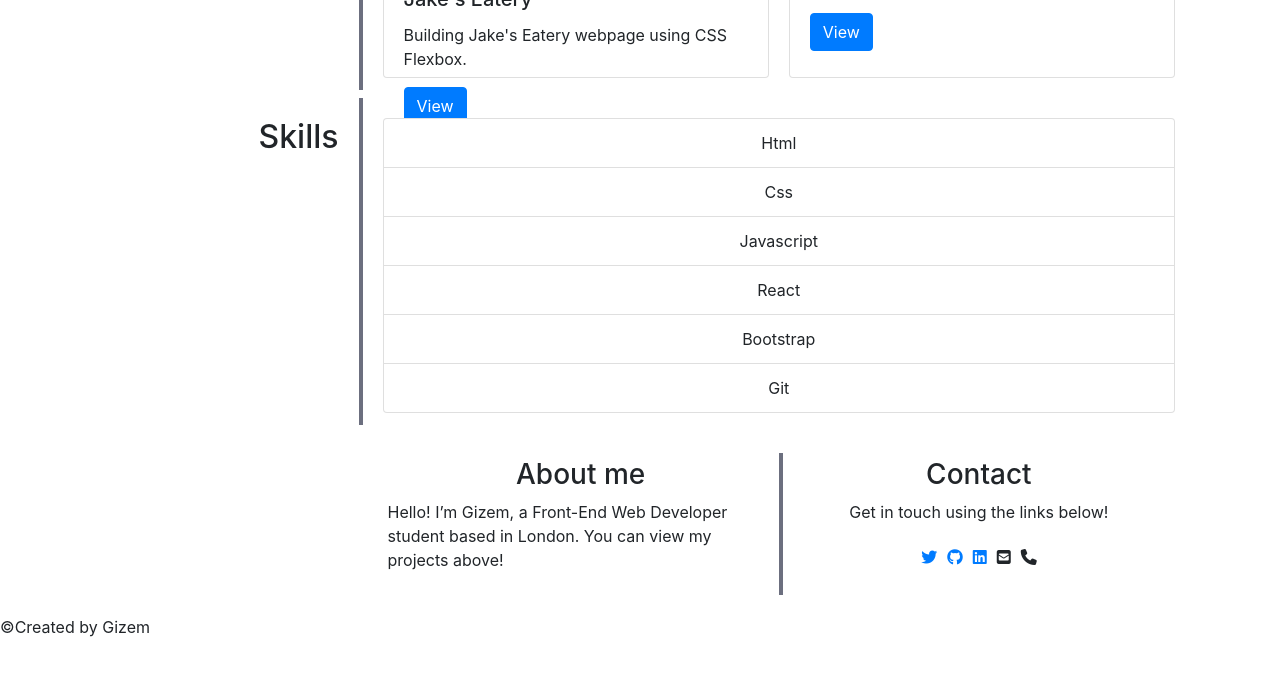
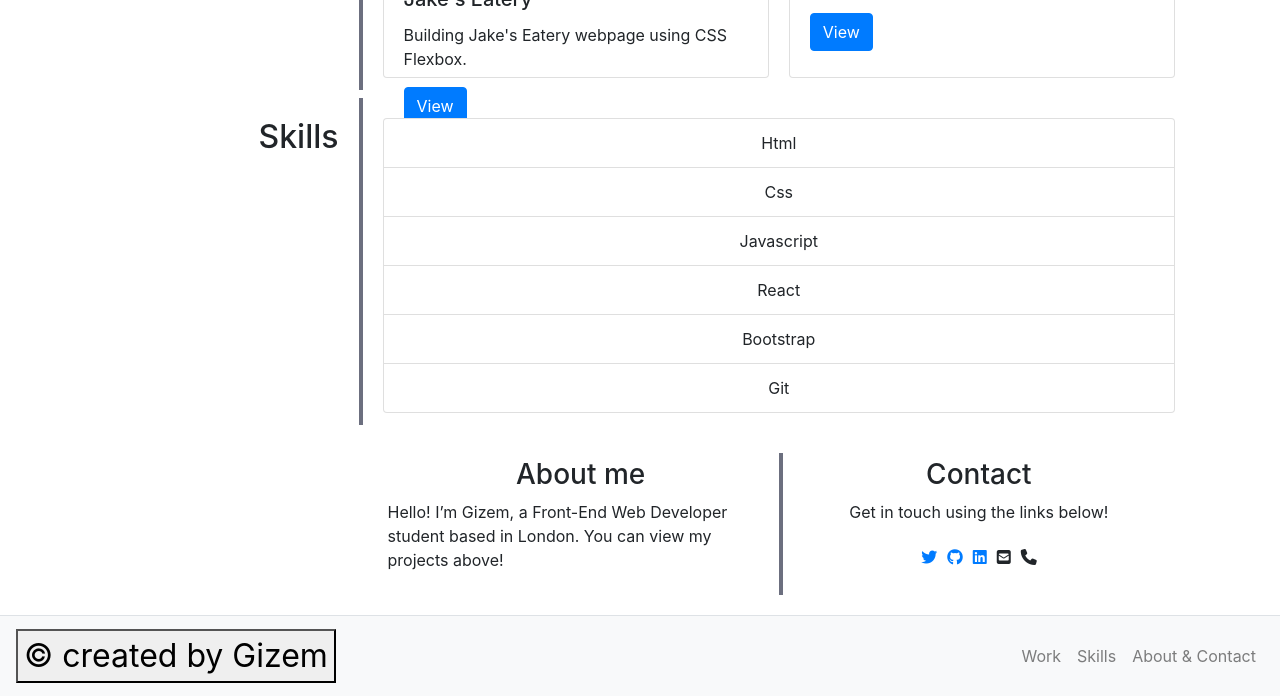
Before and after one commit to Gizem03/bootstrap-portfolio, a plain HTML site: page index.html in a window 1280 px wide. Shown: the part 1296-1992 px from the top of the page. Before the commit the page ends 1951 px from the top, so only its background shows below. Drawn offline with nearby package versions, Linux system fonts and the light colour scheme.

Commit message:
footer arranged

```diff
--- a/css/style.css
+++ b/css/style.css
@@ -115,3 +115,7 @@
 .contact-menu-list > li {
   padding: 5px;
 }
+
+footer button:hover {
+  box-shadow: 0 3px 20px rgb(0 0 0 / 0.2);
+}
--- a/index.html
+++ b/index.html
@@ -188,8 +188,39 @@
 
     <!-- footer -->
 
-    <div>
-      <p>&copy;Created by Gizem</p>
-    </div>
+    <footer class="border-top">
+      <nav class="navbar navbar-expand-lg navbar-light bg-light">
+        <a class="navbar-brand" href="#"
+          ><button>&copy; created by Gizem</button></a
+        >
+        <button
+          class="navbar-toggler"
+          type="button"
+          data-toggle="collapse"
+          data-target="#navbarSupportedContent"
+          aria-controls="navbarSupportedContent"
+          aria-expanded="false"
+          aria-label="Toggle navigation"
+        >
+          <span class="navbar-toggler-icon"></span>
+        </button>
+
+        <div class="collapse navbar-collapse" id="navbarSupportedContent">
+          <ul class="navbar-nav mr-auto">
+            <li class="nav-item">
+              <a class="nav-link" href="#work"
+                >Work <span class="sr-only">(current)</span></a
+              >
+            </li>
+            <li class="nav-item">
+              <a class="nav-link" href="#skills">Skills</a>
+            </li>
+            <li class="nav-item">
+              <a class="nav-link" href="#aboutcontact">About & Contact</a>
+            </li>
+          </ul>
+        </div>
+      </nav>
+    </footer>
   </body>
 </html>
```
